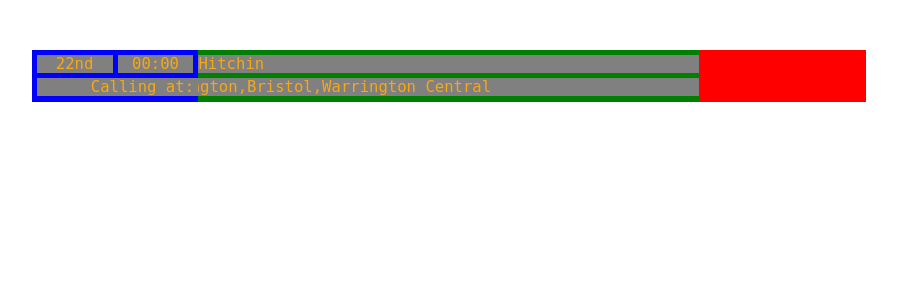
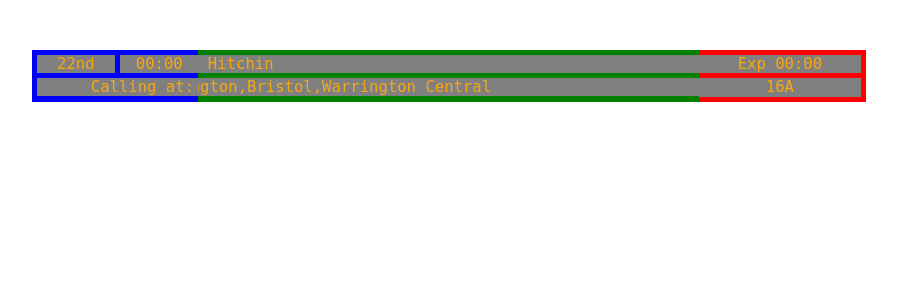
Before and after one commit to Mxtt-smith/DepartureDashboardApp, a Flask app: template templates/uitest.html in a window 1280 px wide. Shown: the top 300 px of the page, without its empty margins (176-1073 px from the left). Run offline with Flask 3, Linux system fonts and the light colour scheme; the template is opened without the code that fills it, so the values that code supplies are empty.

Commit message:
Happy with right

```diff
--- a/templates/uitest.html
+++ b/templates/uitest.html
@@ -23,7 +23,7 @@
                     </div>
                     <div class="middle">
                          <div class="destination">
-                            Hitchin
+                            &nbsp;Hitchin
                         </div>
                         <div class="textContainer">
                             <div class="scrollingText">
@@ -32,12 +32,13 @@
                         </div>
                     </div>
                     <div class="rightThird">
-                        <!-- <div class="platform">
+                        <div class="expected">
+                            Exp 00:00
+                        </div>
+                        <div class="platform">
                             16A
                         </div>
-                        <div class="expected">
-                            Exp 00:00
-                        </div> -->
+
                     </div>
 
                 </div>
@@ -53,7 +54,7 @@
     font-size:larger;
     margin: 10px;
     width: 66%;
-    background-color: white;
+    background-color: black;
     height: 52px;
     left: 15%;
 }
@@ -77,6 +78,7 @@
     height: 100%;
     background-color: red;
     min-width: 105px;
+    text-align: center;
 }
 .leftThird .leftThirdSplit{
     display: flex;
@@ -100,7 +102,6 @@
     background-color: grey;
     z-index: 100;
     color:rgb(247, 167, 18);
-    margin-right: 5px;
     margin-bottom: 5px;
     text-align: center;
 
@@ -128,26 +129,23 @@
     margin-bottom: 5px;
 }
 .rightThird .platform{
-    position:absolute;
-    top: 10px;
-    height: 20px;
-    right: 10%;
+    height: 18.3px;
+    margin-right: 5px;
     background-color: grey;
     z-index: 100;
-    color:rgb(247, 167, 18)
+    color:rgb(247, 167, 18);
+    bottom:5px;
 }
 .rightThird .expected{
-    position: absolute;
-    top: 40px;
-    height: 20px;
-    right: 1%;
-    width: 109px;
+    top: 5px;
+    margin-top: 5px;
+    margin-bottom: 5px;
+    margin-right: 5px;
+    height: 18.3px;
     background-color: grey;
     z-index: 100;
     color:rgb(247, 167, 18);
     bottom: 10px;
-    min-width: 109px;
-    max-width: 109px;
 }
 
 .middle .textContainer{
```
